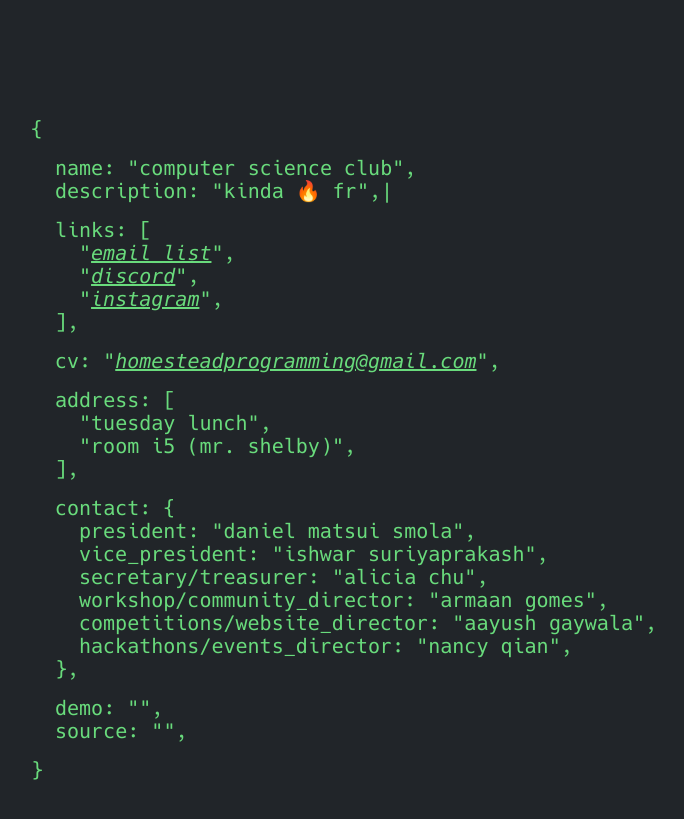
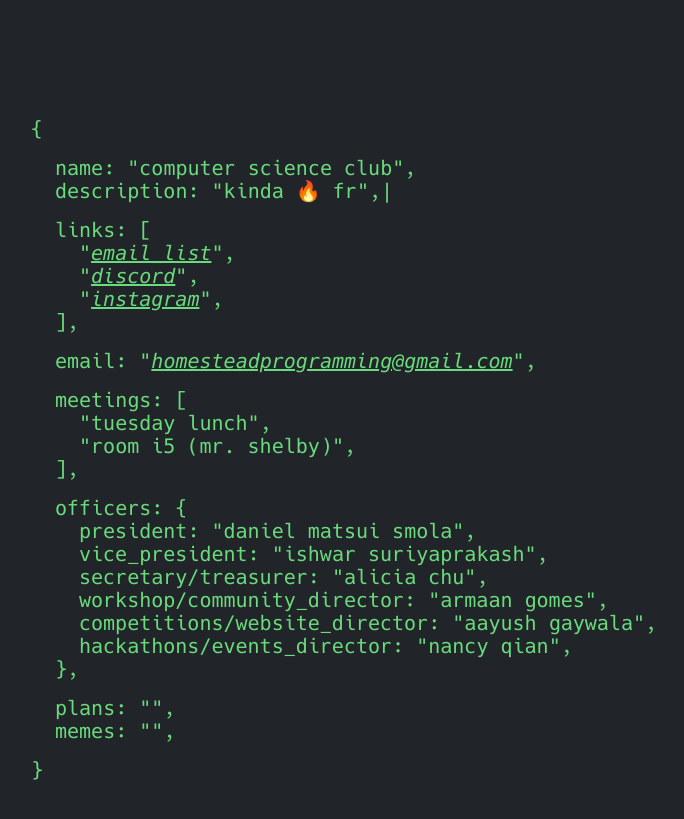
Before and after one commit to BaroqueObama/BaroqueObama.github.io, a Jekyll site: the page built from index.md, in a window 1280 px wide. Shown: the top 819 px of the page, without its empty margins (225-909 px from the left). Built offline with Jekyll 4.4.1, drawn with Linux system fonts in a browser that asks for light colours.

Commit message:
test i dunno

```diff
--- a/_layouts/home.html
+++ b/_layouts/home.html
@@ -37,13 +37,13 @@ layout: default
   <div class="block">
     {% if site.json.cv %}
     {% assign cv = site.json.cv | split: "/" | slice: -1 %}
-    <p><span class="key">cv</span><span class="attr"><a href="{{ site.json.cv }}" target="_blank">{{ cv }}</a></span></p>
+    <p><span class="key">email</span><span class="attr"><a href="{{ site.json.cv }}" target="_blank">{{ cv }}</a></span></p>
     {% endif %}
   </div>
   <div class="block">
     {% if site.json.address %}
     {% if site.json.address.first %}
-    <p><span class="array-key">address</span></p>
+    <p><span class="array-key">meetings</span></p>
     <div class="array">
       {% for i in site.json.address %}
       <p class="array-attr">{{ i }}</p>
@@ -57,7 +57,7 @@ layout: default
   <div class="block">
     {% if site.json.contact %}
     {% if site.json.contact.first %}
-    <p><span class="list-key">contact</span></p>
+    <p><span class="list-key">officers</span></p>
     <div class="list">
       {% for i in site.json.contact %}
       <p><span class="list-subkey">{{ i | slice: 0 }}</span><span class="list-attr">{{ i | slice: 1 }}</span></p>
@@ -71,11 +71,11 @@ layout: default
   <div class="block">
     {% if site.json.demo %}
     {% assign demo = site.json.demo | split: "//" | slice: 1 %}
-    <p><span class="key">demo</span><span class="attr"><a href="{{ site.json.demo }}" target="_blank">{{ demo }}</a></span></p>
+    <p><span class="key">plans</span><span class="attr"><a href="{{ site.json.demo }}" target="_blank">{{ demo }}</a></span></p>
     {% endif %}
     {% if site.json.source %}
     {% assign source = site.json.source | split: "github.com/" | slice: 1 %}
-    <p><span class="key">source</span><span class="attr"><a href="{{ site.json.source }}" target="_blank">{{ source }}</a></span></p>
+    <p><span class="key">memes</span><span class="attr"><a href="{{ site.json.source }}" target="_blank">{{ source }}</a></span></p>
     {% endif %}
   </div>
 </main>
```
